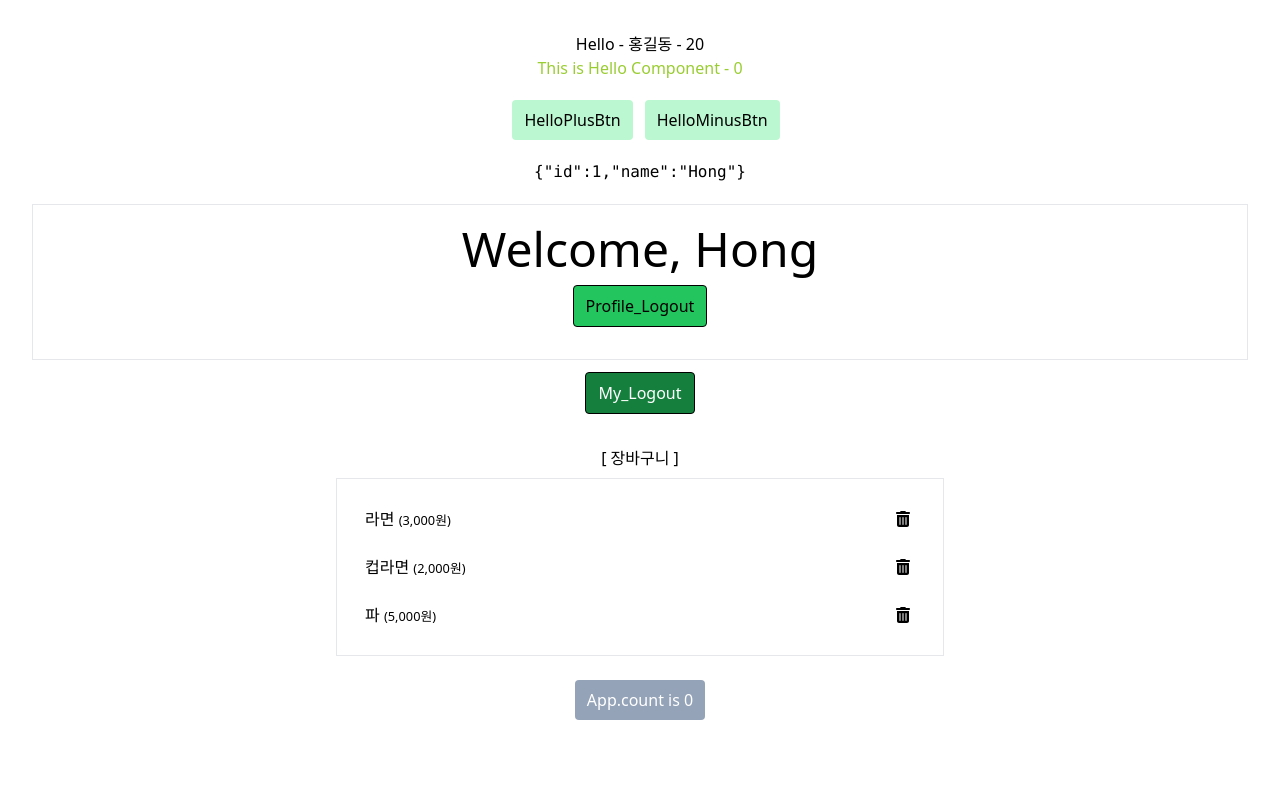
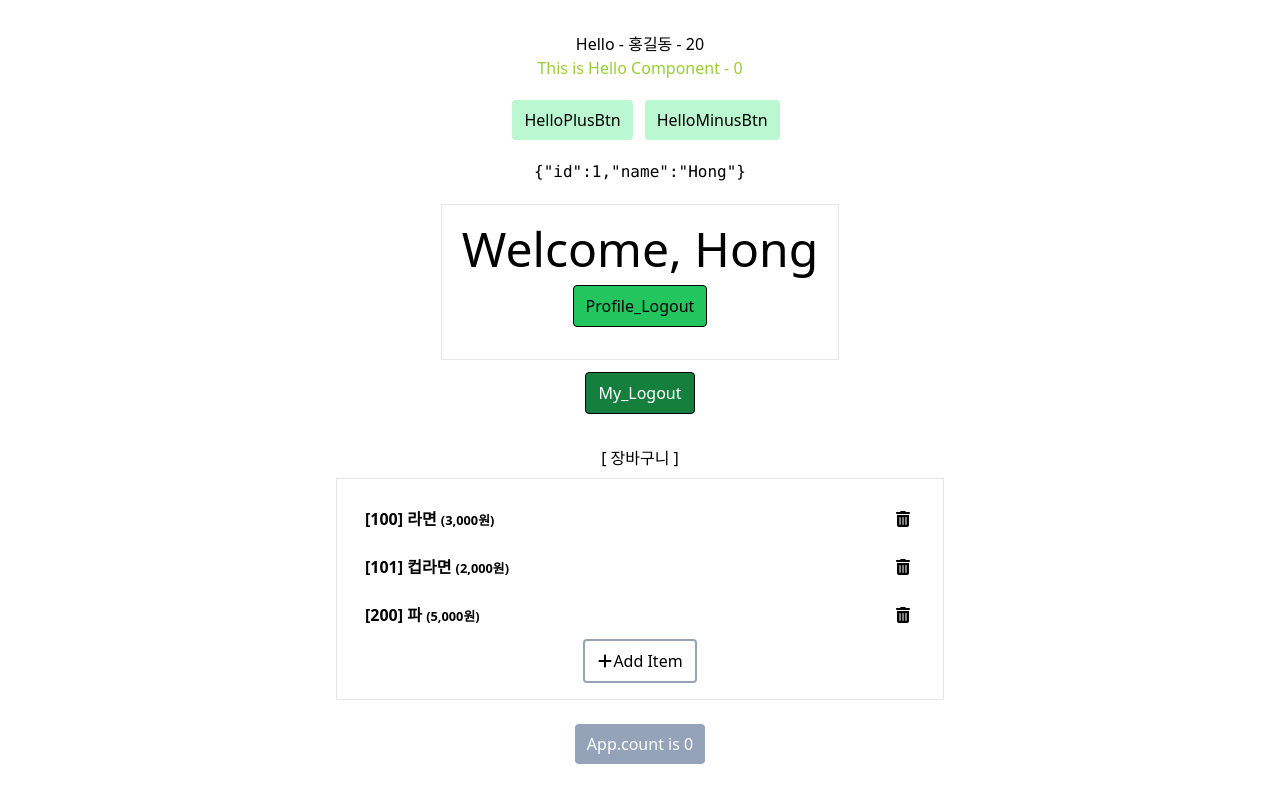
Before and after one commit to KyoungEun-creator/hanaro4, a React (Vite) app in the folder React/rbvite/: page / in a window 1280 px wide. Built offline with nearby package versions, Linux system fonts and the light colour scheme.

Commit message:
240923 refactor Button component

```diff
--- a/React/rbvite/src/App.tsx
+++ b/React/rbvite/src/App.tsx
@@ -46,6 +46,14 @@ export default function App() {
     });
   };
 
+  const addCartItem = (name: string, price: number) => {
+    const id = Math.max(...session.cart.map((item) => item.id), 0) + 1;
+    setSession({
+      ...session,
+      cart: [...session.cart, { id, name, price }],
+    });
+  };
+
   return (
     <>
       <Hello
@@ -62,6 +70,7 @@ export default function App() {
         logout={logout}
         login={login}
         removeCartItem={removeCartItem}
+        addCartItem={addCartItem}
       />
 
       <div className='card'>
--- a/React/rbvite/src/components/Login.tsx
+++ b/React/rbvite/src/components/Login.tsx
@@ -54,10 +54,9 @@ export default function Login({
             </div>
           </div>
 
-          <Button
-            classNames='my-5 rounded bg-green-200 px-3 py-2'
-            text='SignIn'
-          />
+          <Button classNames='my-5 rounded bg-green-200 px-3 py-2'>
+            SignIn
+          </Button>
         </form>
       </div>
     </>
--- a/React/rbvite/src/components/My.tsx
+++ b/React/rbvite/src/components/My.tsx
@@ -1,25 +1,59 @@
-// import { useState } from 'react';
-import { useRef } from 'react';
+import { FormEvent, useRef, useState } from 'react';
 import { Session } from '../App';
 import Profile from './Profile';
-import { FaTrashCan } from 'react-icons/fa6';
+import { FaPlus, FaTrashCan } from 'react-icons/fa6';
 import Button from './atoms/Button';
 import clsx from 'clsx';
 import Login from './Login';
+import { FaRedo, FaSave } from 'react-icons/fa';
 
 type Props = {
   session: Session;
   logout: () => void;
   login: (id: number, name: string) => void;
   removeCartItem: (itemId: number) => void;
+  addCartItem: (name: string, price: number) => void;
 };
 
-export default function My({ session, logout, login, removeCartItem }: Props) {
+export default function My({
+  session,
+  logout,
+  login,
+  removeCartItem,
+  addCartItem,
+}: Props) {
+  const [isEditing, setIsEditing] = useState(false); // add cart item
   const logoutButtonRef = useRef<HTMLButtonElement>(null);
+
+  const nameRef = useRef<HTMLInputElement>(null);
+  const priceRef = useRef<HTMLInputElement>(null);
+
+  // onClick 이벤트 안에서 setIsEditing 직접 사용 지양
+  const toggleEditing = () => {
+    setIsEditing((pre) => !pre);
+  };
+
   const removeItem = (id: number) => {
     if (confirm('Are u sure?')) {
       removeCartItem(id);
     }
+  };
+
+  // 수정, 추가
+  const saveItem = (e: FormEvent<HTMLFormElement>) => {
+    e.preventDefault();
+    const name = nameRef.current?.value;
+    const price = priceRef.current?.value;
+    if (!name) {
+      alert('상품명을 입력하세요');
+      return nameRef.current?.focus();
+    } else if (!price) {
+      alert('가격을 입력하세요');
+      return priceRef.current?.focus();
+    }
+    addCartItem(name, Number(price));
+    nameRef.current.value = '';
+    priceRef.current.value = '';
   };
 
   return (
@@ -31,14 +65,15 @@ export default function My({ session, logout, login, removeCartItem }: Props) {
         )}
       >
         {session.loginUser ? (
-          <>
+          <div className='flex flex-col items-center'>
             <Profile session={session} logout={logout} ref={logoutButtonRef} />
             <Button
-              text='My_Logout'
               onClick={() => logoutButtonRef.current?.click()}
               classNames='my-3 rounded border border-black bg-green-700 text-white px-3 py-2'
-            />
-          </>
+            >
+              My_Logout
+            </Button>
+          </div>
         ) : (
           <div className='flex justify-center'>
             <Login login={login} />
@@ -55,12 +90,12 @@ export default function My({ session, logout, login, removeCartItem }: Props) {
               session.cart.map(({ id, name, price }) => {
                 return (
                   <li key={id} className='flex justify-between p-3'>
-                    <div>
-                      {name}{' '}
+                    <strong>
+                      {`[${id}]`} {name}{' '}
                       <small className='font-'>
                         ({price.toLocaleString()}원)
                       </small>
-                    </div>
+                    </strong>
                     <button
                       onClick={() => removeItem(id)}
                       className='btn btn-danger px-1 py-0'
@@ -73,6 +108,46 @@ export default function My({ session, logout, login, removeCartItem }: Props) {
             ) : (
               <li className='text-slate-500'>There is no items.</li>
             )}
+            <li>
+              {isEditing ? (
+                <form onSubmit={saveItem} className='my-2 flex justify-between'>
+                  <input
+                    type='text'
+                    ref={nameRef}
+                    placeholder='name'
+                    className='border px-3'
+                  />
+                  <input
+                    type='number'
+                    ref={priceRef}
+                    placeholder='price'
+                    className='border px-3'
+                  />
+                  <Button
+                    type='reset'
+                    onClick={toggleEditing}
+                    classNames='border bg-red-200 px-3 py-2 rounded'
+                  >
+                    <FaRedo />
+                  </Button>
+                  <Button
+                    type='submit'
+                    classNames='border bg-green-200 px-3 py-2 rounded'
+                  >
+                    <FaSave />
+                  </Button>
+                </form>
+              ) : (
+                <div className='flex justify-center'>
+                  <Button
+                    onClick={toggleEditing}
+                    classNames='border-2 border-slate-400 px-3 py-2 rounded flex justify-center'
+                  >
+                    <FaPlus /> Add Item
+                  </Button>
+                </div>
+              )}
+            </li>
           </ul>
         </div>
       </div>
--- a/React/rbvite/src/components/atoms/Button.tsx
+++ b/React/rbvite/src/components/atoms/Button.tsx
@@ -1,14 +1,17 @@
-import { ButtonHTMLAttributes } from 'react';
+import { ButtonHTMLAttributes, PropsWithChildren } from 'react';
 
 type Props = {
-  text: string;
   classNames?: string;
 } & ButtonHTMLAttributes<HTMLButtonElement>;
 
-export default function Button({ text, classNames = '', ...props }: Props) {
+export default function Button({
+  children,
+  classNames = '',
+  ...props
+}: PropsWithChildren<Props>) {
   return (
-    <button {...props} className={` ${classNames}`}>
-      {text}
+    <button {...props} className={` ${classNames} flex items-center`}>
+      {children}
     </button>
   );
 }
```
